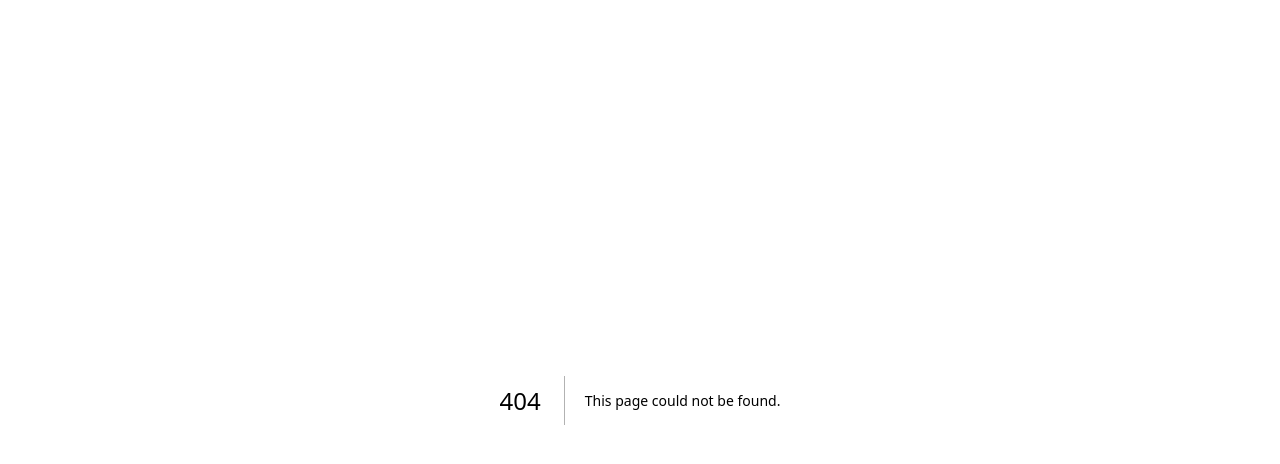
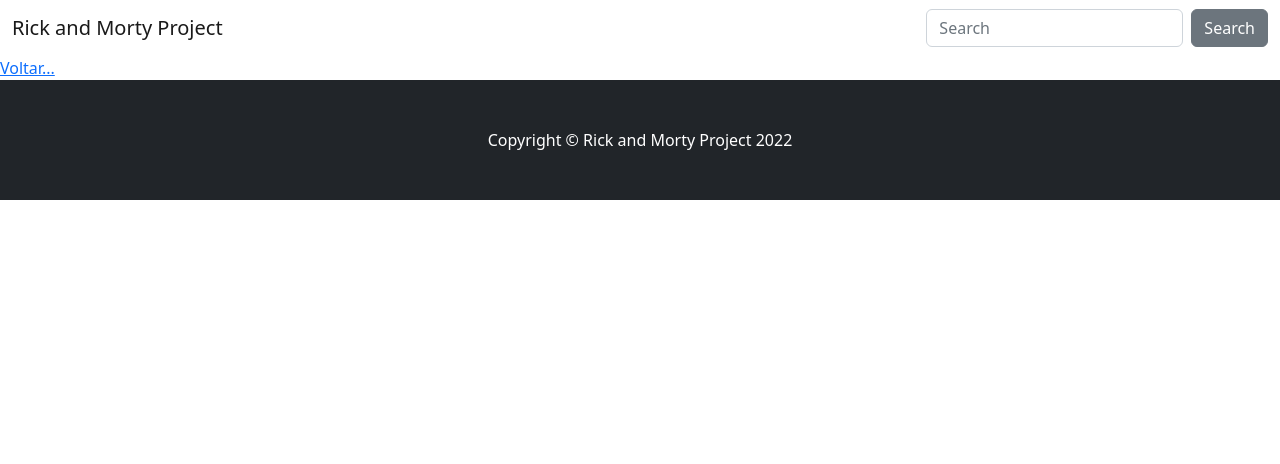
Before and after one commit to lucascantodev/Rick-And-Morty-Project, a Next.js app: page /characters/1 in a window 1280 px wide. Before the commit this address had no page. Shown: the top 464 px of the page. Built offline with nearby package versions, Linux system fonts and the light colour scheme.

Commit message:
adjust: implements two spaces instead tab

```diff
--- a/src/components/CardComponent/index.js
+++ b/src/components/CardComponent/index.js
@@ -1,5 +1,6 @@
 
 const CardComponent = ({
+  id,
   image,
   name,
   status,
@@ -17,8 +18,8 @@ const CardComponent = ({
         </div>
         <div className="card-footer p-4 pt-0 border-top-0 bg-transparent">
           <div className="text-center">
-                        <a className="btn btn-outline-dark mt-auto" href="#">
-                            View options
+            <a className="btn btn-outline-dark mt-auto" href={`/characters/${id}`}>
+              View more
             </a>
           </div>
         </div>
--- a/src/components/CharactersList/index.js
+++ b/src/components/CharactersList/index.js
@@ -20,6 +20,7 @@ const CharactersList = () => {
         <>
           {data.results.map((character) => (
             <CharacterCard
+              id={character.id}
               image={character.image}
               name={character.name}
               status={character.status}
--- a/src/components/Footer/index.js
+++ b/src/components/Footer/index.js
@@ -2,9 +2,9 @@
 const Footer = () => {
   return (
     <footer className="py-5 bg-dark">
-        <div className="container">
-            <p className="m-0 text-center text-white">Copyright &copy; Rick and Morty Project 2022</p>
-        </div>
+      <div className="container">
+        <p className="m-0 text-center text-white">Copyright &copy; Rick and Morty Project 2022</p>
+      </div>
     </footer>
   );
 };
--- a/src/components/Navbar/index.js
+++ b/src/components/Navbar/index.js
@@ -6,7 +6,9 @@ const Navbar = () => {
         <a className="navbar-brand">Rick and Morty Project</a>
         <form className="d-flex" role="search">
           <input className="form-control me-2" type="search" placeholder="Search" aria-label="Search" />
-                <button className="btn btn-secondary my-2 my-sm-0" type="submit">Search</button>
+          <button className="btn btn-secondary my-2 my-sm-0" type="submit">
+            Search
+          </button>
         </form>
       </div>
     </nav>
--- a/src/pages/_app.js
+++ b/src/pages/_app.js
@@ -1,7 +1,12 @@
-import 'bootstrap/dist/css/bootstrap.css';
+import 'bootstrap/dist/css/bootstrap.css'
+import MainContainer from '../components/MainContainer.js'
 
 function MyApp({ Component, pageProps }) {
-  return <Component {...pageProps} />
+  return (
+    <MainContainer>
+      <Component {...pageProps} />
+    </MainContainer>
+  )
 }
 
 export default MyApp
--- /dev/null
+++ b/src/pages/characters/[characterId].js
@@ -0,0 +1,15 @@
+import { useRouter } from 'next/router'
+// import PageComponent from '../components/PageComponent'
+
+export default function Character() {
+  const router = useRouter()
+  const characterId = router.query.characterId
+
+  return (
+    <>
+      <a href="/">
+        Voltar...
+      </a>
+    </>
+  )
+}
```
Also changed, not shown: src/components/Error/index.js (+5 -5 lines), src/pages/index.js (+0 -10 lines), src/utils/hook.js (+5 -5 lines), src/components/Header/index.js (indentation only), src/components/Spinner/index.js (indentation only). Lines whose indentation alone changed are shown as unchanged.
